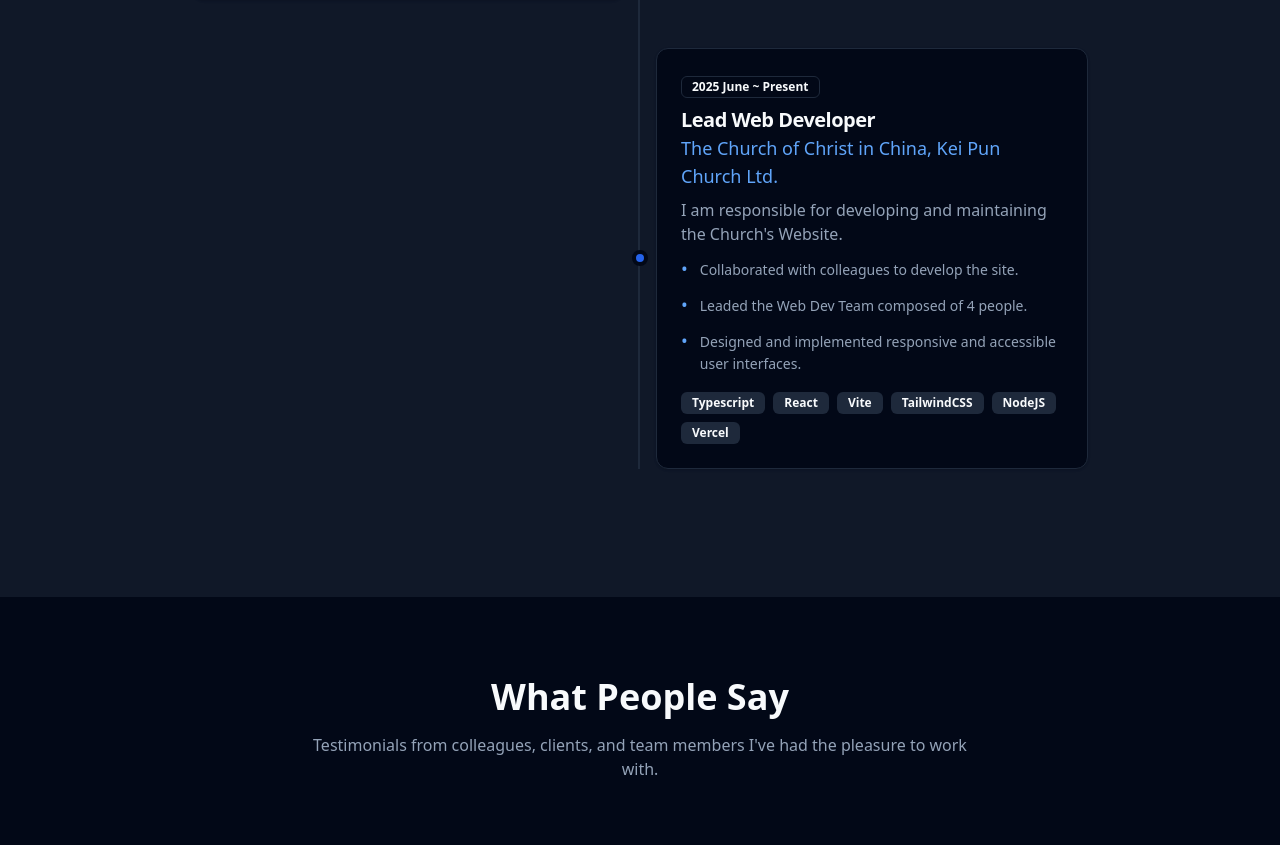
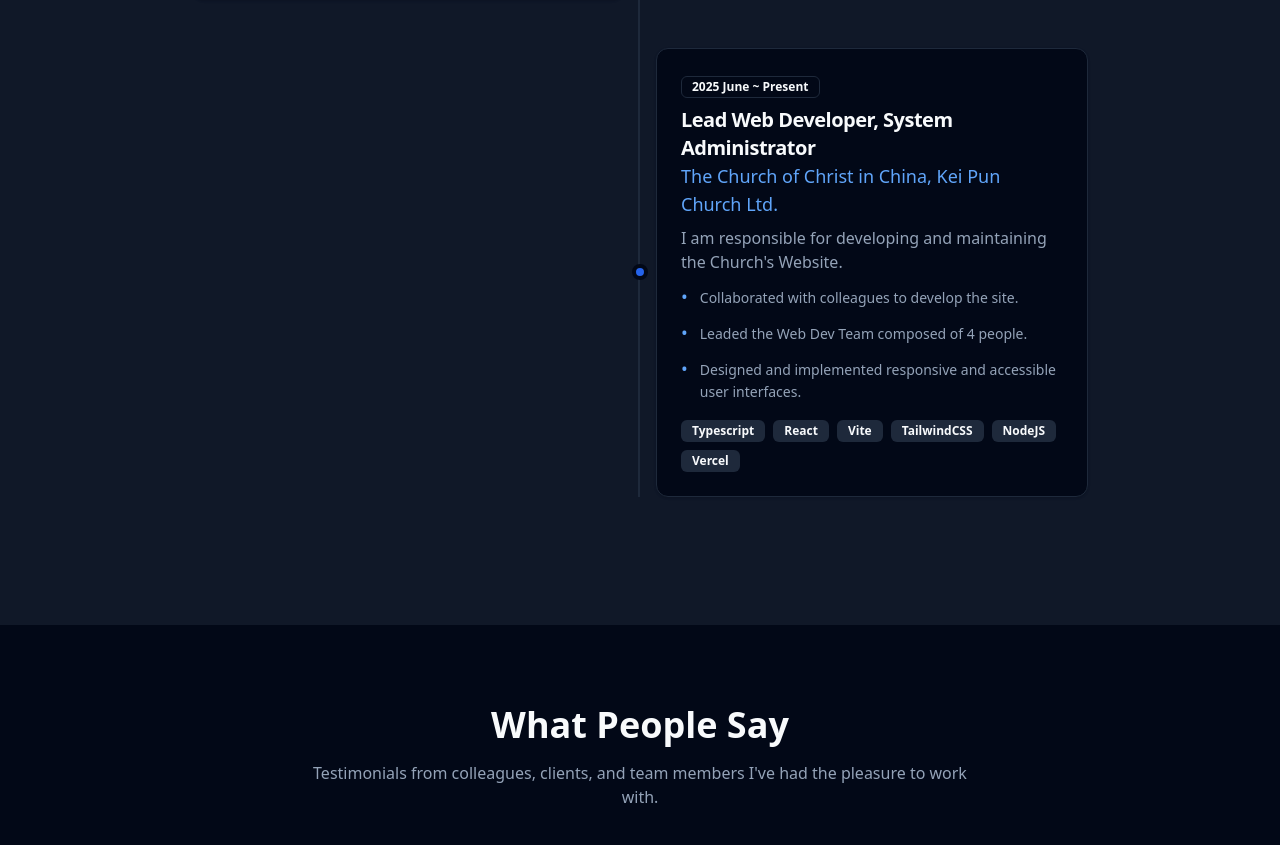
Before and after one commit to ChrisSch-dev/portfolio, a React (Vite) app: page / in a window 1280 px wide. Shown: the part 6265-7110 px from the top of the page. Built offline with nearby package versions, Linux system fonts and the light colour scheme; no server answers.

Commit message:
Update experiences.ts

```diff
--- a/src/assets/experiences.ts
+++ b/src/assets/experiences.ts
@@ -102,7 +102,7 @@ export const timeline: TimelineItem[] = [
     },
     {
         period: "2025 June ~ Present",
-        title: "Lead Web Developer",
+        title: "Lead Web Developer, System Administrator",
         company: "The Church of Christ in China, Kei Pun Church Ltd.",
         description: "I am responsible for developing and maintaining the Church's Website.",
         bulletPoints: [
```
